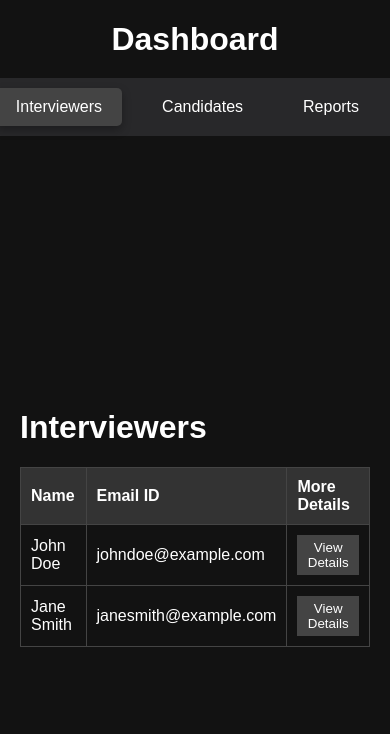
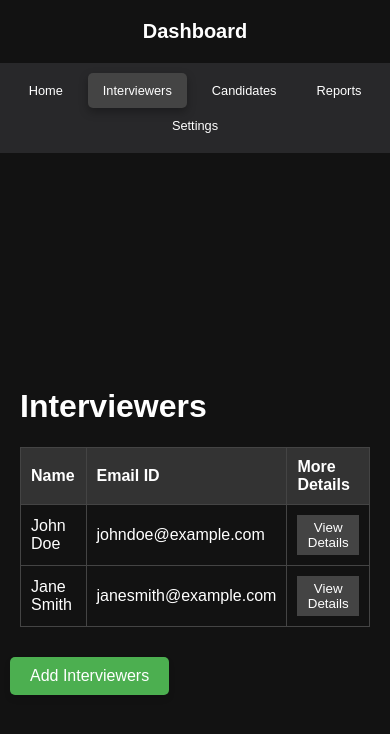
Before and after one commit to Param-Punjab/SIH, a React (Create React App) app in the folder interview-dashboard/: page / in a window 390 px wide. Both pictures are taken after a click on the item "Interviewers". Shown: the top 734 px of the page. Built offline with nearby package versions, Linux system fonts and the light colour scheme.

Commit message:
Adding buttions

```diff
--- /dev/null
+++ b/interview-dashboard/src/AnimatedButton.css
@@ -0,0 +1,17 @@
+/* AnimatedButton.css */
+.animated-button {
+    background-color: #4caf50; /* Green */
+    color: white;
+    border: none;
+    border-radius: 5px;
+    padding: 10px 20px;
+    font-size: 16px;
+    cursor: pointer;
+    box-shadow: 0 4px 6px rgba(0, 0, 0, 0.1);
+    transition: background-color 0.3s, transform 0.3s;
+    margin: 10px; /* Space around the button */
+  }
+
+  .animated-button:hover {
+    background-color: #45a049; /* Darker green on hover */
+  }
--- /dev/null
+++ b/interview-dashboard/src/AnimatedButton.js
@@ -0,0 +1,20 @@
+// AnimatedButton.js
+import React from "react";
+import { motion } from "framer-motion";
+import "./AnimatedButton.css"; // Create a CSS file for button styles
+
+const AnimatedButton = ({ text, onClick }) => {
+  return (
+    <motion.button
+      className="animated-button"
+      onClick={onClick}
+      whileHover={{ scale: 1.1 }}
+      whileTap={{ scale: 0.9 }}
+      transition={{ type: "spring", stiffness: 300 }}
+    >
+      {text}
+    </motion.button>
+  );
+};
+
+export default AnimatedButton;
--- a/interview-dashboard/src/App.css
+++ b/interview-dashboard/src/App.css
@@ -11,7 +11,16 @@ body {
   display: flex;
   flex-direction: column;
   align-items: center;
-  justify-content: center;
+  justify-content: flex-start; /* Changed to flex-start to align items at the top */
+  min-height: 100vh; /* Ensure the app takes full height of the viewport */
+}
+
+/* Dashboard Title Styling */
+.dashboard-title {
+  text-align: center; /* Center the title */
+  margin: 20px 0; /* Add some spacing */
+  font-size: 2rem; /* Adjust font size as needed */
+  color: #ffffff; /* Color to suit your design */
 }
 
 /* Navbar Styling */
@@ -27,6 +36,7 @@ body {
   margin: 0;
   padding: 0;
   justify-content: center;
+  flex-wrap: wrap; /* Allow items to wrap on smaller screens */
 }
 
 .navbar ul li {
@@ -51,8 +61,8 @@ body {
   padding: 20px;
   border-radius: 8px;
   background-color: #2c2c2e;
-  width: 80%;
-  max-width: 900px;
+  width: 90%; /* Make width responsive */
+  max-width: 900px; /* Maximum width for larger screens */
   box-shadow: 0 4px 10px rgba(0, 0, 0, 0.1);
   position: relative;
 }
@@ -62,16 +72,19 @@ body {
   display: flex;
   justify-content: space-around;
   margin-top: 20px;
+  flex-wrap: wrap; /* Allow wrapping for smaller screens */
 }
 
 .report-item {
   background-color: #555;
   padding: 20px;
   border-radius: 8px;
-  width: 30%;
+  width: 100%; /* Default to full width */
+  max-width: 300px; /* Limit width on larger screens */
   text-align: center;
   box-shadow: 0 2px 8px rgba(0, 0, 0, 0.2);
   transition: transform 0.3s ease, box-shadow 0.3s ease;
+  margin: 10px; /* Add spacing between items */
 }
 
 .report-item:hover {
@@ -99,3 +112,59 @@ body {
   transform: scale(1);
   transition: opacity 300ms, transform 300ms;
 }
+
+/* Responsive Styles */
+@media (max-width: 768px) {
+  .dashboard-title {
+    font-size: 1.5rem; /* Reduce font size for smaller devices */
+  }
+
+  .navbar ul li {
+    padding: 10px 15px; /* Adjust padding for smaller devices */
+    font-size: 0.9rem; /* Slightly smaller font */
+  }
+
+  .content {
+    width: 95%; /* Increase width for smaller devices */
+  }
+
+  .report-item {
+    width: 100%; /* Full width on small screens */
+    max-width: none; /* Remove max-width for small devices */
+  }
+}
+
+@media (max-width: 480px) {
+  .dashboard-title {
+    font-size: 1.25rem; /* Further reduce font size for very small devices */
+  }
+
+  .navbar ul li {
+    margin: 0 5px; /* Reduce margin between navbar items */
+    font-size: 0.8rem; /* Smaller font for very small devices */
+  }
+
+  .report-item {
+    padding: 15px; /* Reduce padding on report items */
+  }
+}
+
+/* Add this CSS for the buttons */
+.add-button {
+  background-color: #4caf50; /* Green background */
+  color: white; /* White text */
+  border: none; /* No border */
+  padding: 10px 20px; /* Padding for button */
+  text-align: center; /* Center text */
+  text-decoration: none; /* No underline */
+  display: inline-block; /* Inline block for spacing */
+  font-size: 1rem; /* Font size */
+  margin-top: 20px; /* Margin above the button */
+  cursor: pointer; /* Pointer cursor on hover */
+  border-radius: 5px; /* Rounded corners */
+  transition: background-color 0.3s ease; /* Smooth transition for hover effect */
+}
+
+.add-button:hover {
+  background-color: #45a049; /* Darker green on hover */
+}
--- a/interview-dashboard/src/App.js
+++ b/interview-dashboard/src/App.js
@@ -6,6 +6,7 @@ import Candidates from "./Candidates";
 import Interviewers from "./Interviewers";
 import Reports from "./Reports";
 import Settings from "./Settings";
+import AnimatedButton from "./AnimatedButton"; // Import the AnimatedButton
 
 function App() {
   const [activeTab, setActiveTab] = useState("home");
@@ -58,9 +59,19 @@ function App() {
           </motion.div>
         );
       case "interviewers":
-        return <Interviewers />;
+        return (
+          <div>
+            <Interviewers />
+            <AnimatedButton text="Add Interviewers" onClick={() => alert("Add Interviewers Clicked!")} />
+          </div>
+        );
       case "candidates":
-        return <Candidates />;
+        return (
+          <div>
+            <Candidates />
+            <AnimatedButton text="Add Candidates" onClick={() => alert("Add Candidates Clicked!")} />
+          </div>
+        );
       case "reports":
         return <Reports />;
       case "settings":
```
